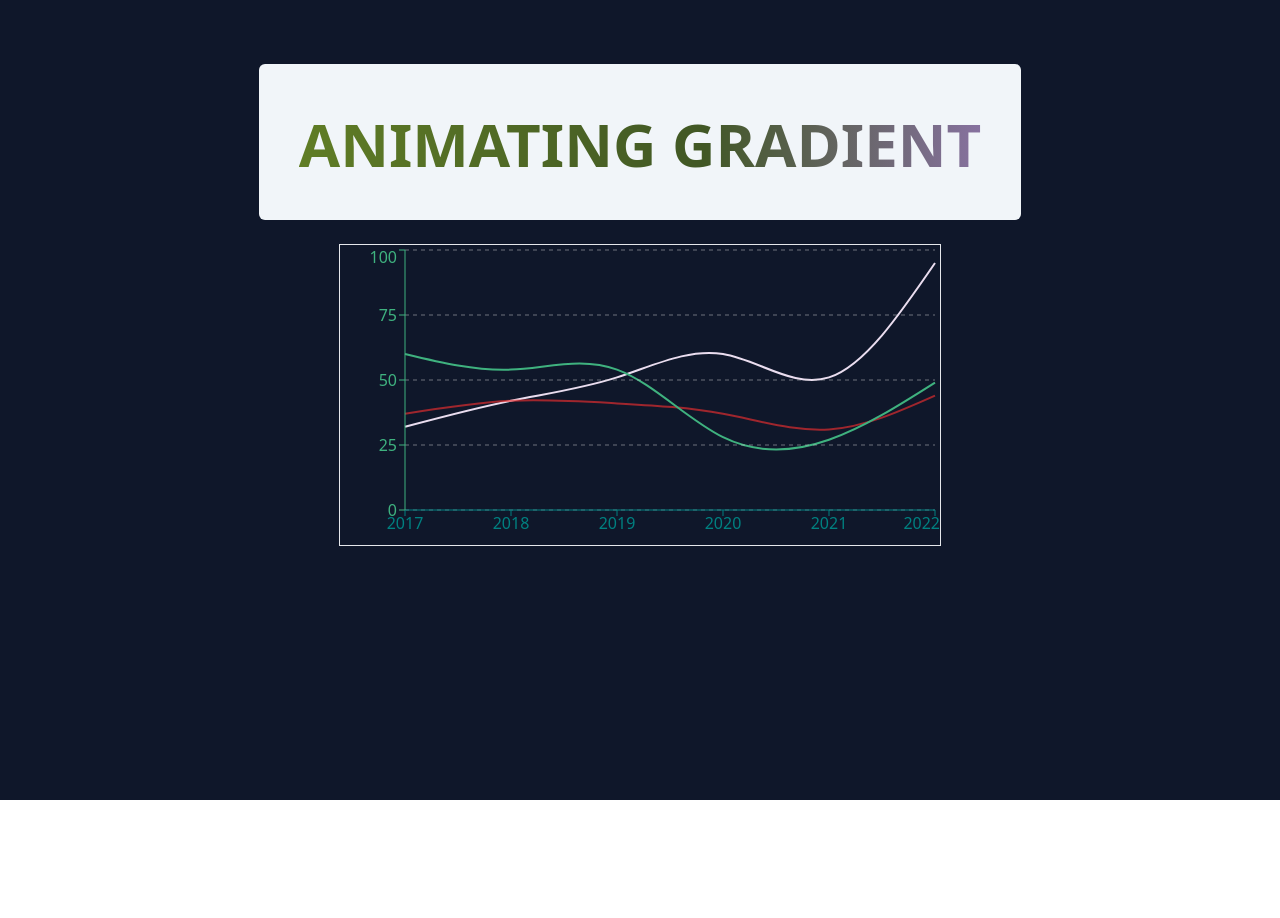
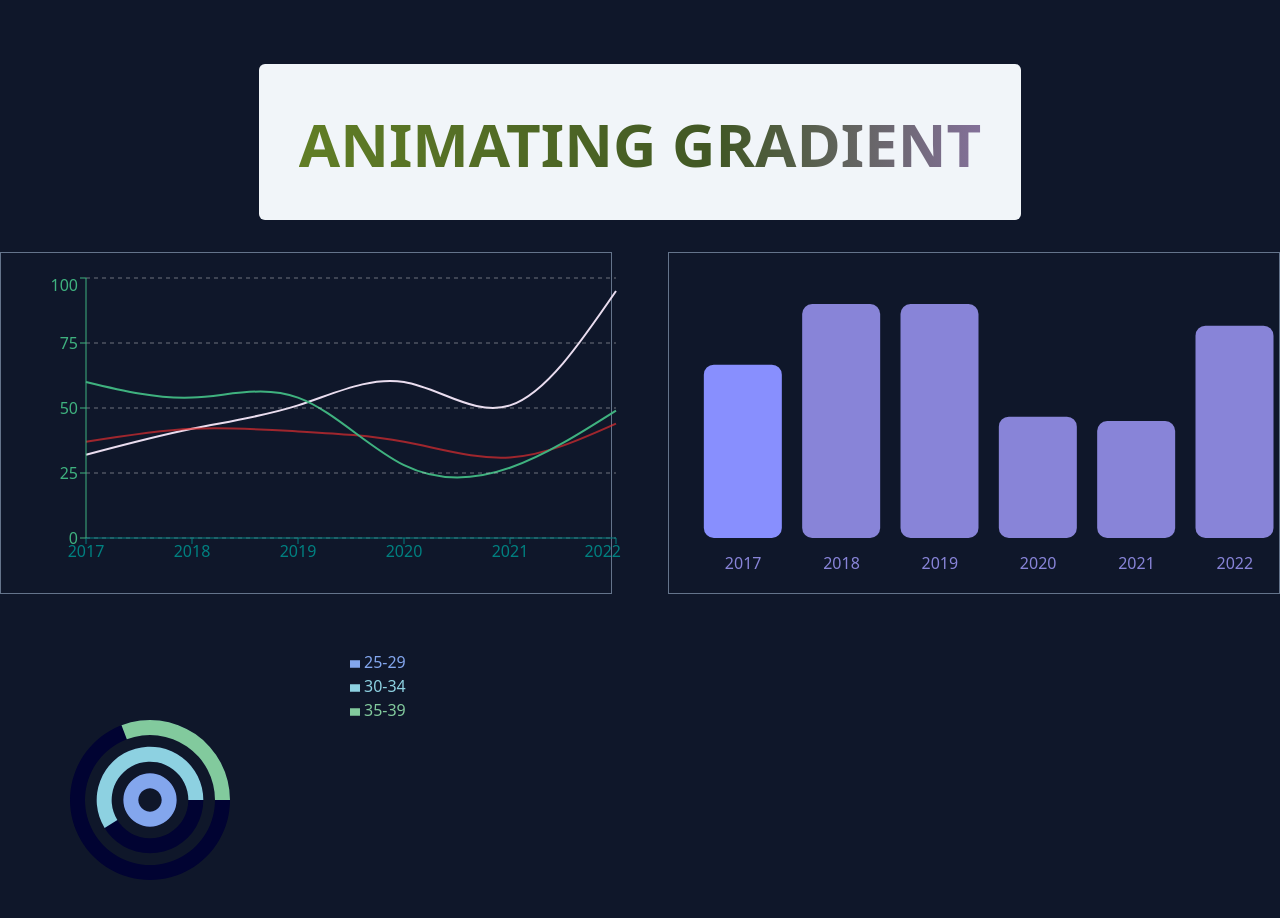
Before and after one commit to rahmanhamim/animation-chart-demo, a Next.js app: page / in a window 1280 px wide. Shown: the top 918 px of the page. Before the commit the page ends 800 px from the top, so only its background shows below. Built offline with nearby package versions, Linux system fonts and the light colour scheme.

Commit message:
radial bar added

```diff
--- /dev/null
+++ b/components/BarCharts/BarChartBlock.tsx
@@ -0,0 +1,83 @@
+import React from "react";
+import {
+    BarChart,
+    Bar,
+    XAxis,
+    YAxis,
+    Tooltip,
+    ResponsiveContainer,
+    CartesianGrid,
+    Legend,
+    Cell,
+} from "recharts";
+
+const data = [
+    { name: "2017", react: 32, angular: 37, vue: 40 },
+    { name: "2018", react: 42, angular: 42, vue: 54 },
+    { name: "2019", react: 51, angular: 41, vue: 54 },
+    { name: "2020", react: 60, angular: 37, vue: 28 },
+    { name: "2021", react: 51, angular: 31, vue: 27 },
+    { name: "2022", react: 95, angular: 44, vue: 49 },
+];
+
+const BarChartBlock = () => {
+    const [activeIndex, setActiveIndex] = React.useState(0);
+    const activeItem = data[activeIndex];
+
+    const handleHoverEnter = React.useCallback(
+        (entry: any, index: number) => {
+            setActiveIndex(index);
+        },
+        [setActiveIndex]
+    );
+    return (
+        <div className="border border-slate-500 p-5">
+            <BarChart width={600} height={300} data={data}>
+                <Bar dataKey="vue" radius={10} onMouseOver={handleHoverEnter}>
+                    {data.map((entry, index) => (
+                        <Cell
+                            cursor="pointer"
+                            fill={index === activeIndex ? "#888ffe" : "#8884d8"}
+                            key={`cell-${index}`}
+                        />
+                    ))}
+                </Bar>
+                <XAxis
+                    dataKey="name"
+                    stroke="#8884d8"
+                    dy={12}
+                    axisLine={false}
+                    axisType="radiusAxis"
+                    tickLine={false}
+                />
+            </BarChart>
+        </div>
+    );
+};
+
+export default BarChartBlock;
+
+/*
+
+ <div className="border border-slate-500 p-5">
+            <BarChart width={600} height={300} data={data}>
+                <Bar
+                    dataKey="vue"
+                    fill="#8884d8"
+                    radius={10}
+                    barSize={70}
+                    cursor="pointer"
+                />
+
+                <XAxis
+                    dataKey="name"
+                    stroke="#8884d8"
+                    dy={12}
+                    axisLine={false}
+                    axisType="radiusAxis"
+                    tickLine={false}
+                />
+            </BarChart>
+        </div>
+
+*/
--- a/components/LineCharts/LineChartBlock.tsx
+++ b/components/LineCharts/LineChartBlock.tsx
@@ -20,7 +20,7 @@ const data = [
 
 const LineChartBlock = () => {
     return (
-        <div className="border">
+        <div className="border border-slate-500 p-5">
             <LineChart width={600} height={300} data={data}>
                 <Line
                     dot={false}
--- /dev/null
+++ b/components/RadialCharts/RadialChartBlock.tsx
@@ -0,0 +1,62 @@
+import React from "react";
+import { RadialBarChart, RadialBar, Legend } from "recharts";
+
+const data = [
+    {
+        name: "25-29",
+        uv: 26.69,
+        pv: 4567,
+        fill: "#83a6ed",
+    },
+    {
+        name: "30-34",
+        uv: 15.69,
+        pv: 1398,
+        fill: "#8dd1e1",
+    },
+    {
+        name: "35-39",
+        uv: 8.22,
+        pv: 9800,
+        fill: "#82ca9d",
+    },
+];
+
+const style = {
+    top: 0,
+    left: 350,
+    lineHeight: "24px",
+};
+const RadialChartBlock = () => {
+    return (
+        <div>
+            <RadialBarChart
+                width={500}
+                height={300}
+                cx={150}
+                cy={150}
+                innerRadius={20}
+                outerRadius={100}
+                barSize={15}
+                data={data}
+            >
+                <RadialBar
+                    // label={{ position: "inside", fill: "#fff" }}
+                    background={{ fill: "#010332" }}
+                    color="#f33"
+                    dataKey="uv"
+                />
+                <Legend
+                    iconSize={10}
+                    width={120}
+                    height={140}
+                    layout="vertical"
+                    verticalAlign="middle"
+                    wrapperStyle={style}
+                />
+            </RadialBarChart>
+        </div>
+    );
+};
+
+export default RadialChartBlock;
--- a/pages/index.tsx
+++ b/pages/index.tsx
@@ -1,5 +1,7 @@
 import { motion } from "framer-motion";
+import BarChartBlock from "../components/BarCharts/BarChartBlock";
 import LineChartBlock from "../components/LineCharts/LineChartBlock";
+import RadialChartBlock from "../components/RadialCharts/RadialChartBlock";
 
 export default function Home() {
     const containerVariant = {
@@ -46,8 +48,16 @@ export default function Home() {
                         ANIMATING GRADIENT
                     </motion.h1>
                 </div>
-                <div className="my-6 flex justify-center ">
-                    <LineChartBlock />
+                <div className="grid grid-cols-2 gap-14 py-8">
+                    <div>
+                        <LineChartBlock />
+                    </div>
+                    <div>
+                        <BarChartBlock />
+                    </div>
+                    <div>
+                        <RadialChartBlock />
+                    </div>
                 </div>
             </main>
         </motion.div>
--- a/tsconfig.json
+++ b/tsconfig.json
@@ -15,6 +15,6 @@
         "jsx": "preserve",
         "incremental": true
     },
-  "include": ["next-env.d.ts", "**/*.ts", "**/*.tsx"],
+    "include": ["next-env.d.ts", "**/*.ts", "**/*.tsx", "components/BarCharts"],
     "exclude": ["node_modules"]
 }
```
Lines whose indentation alone changed are shown as unchanged.
